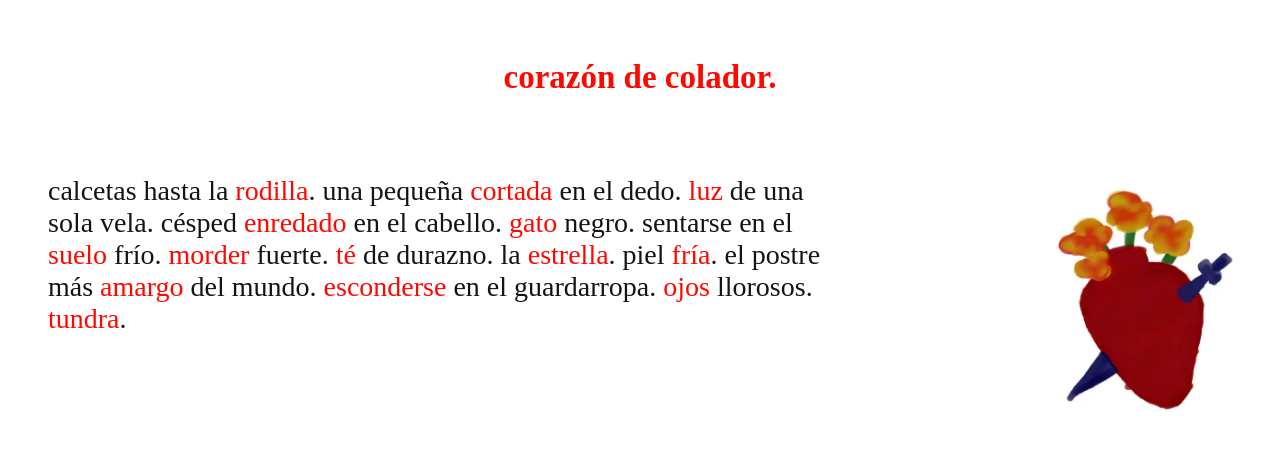
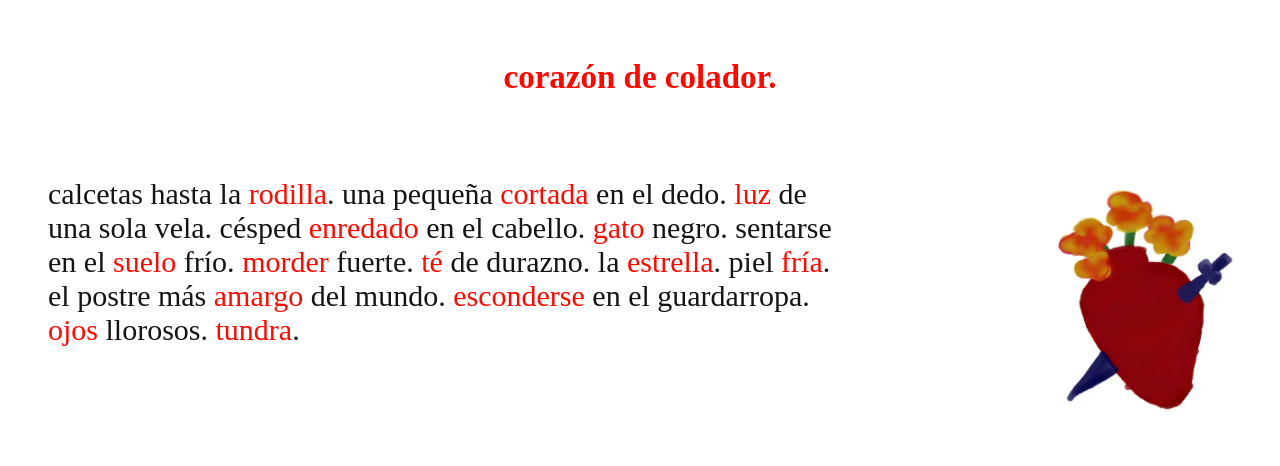
Before and after one commit to supersticiosa/piel_fria.github.io, a plain HTML site: page index.html in a window 1280 px wide. Drawn offline with Linux system fonts and the light colour scheme.

Commit message:
Update index.html

```diff
--- a/index.html
+++ b/index.html
@@ -9,14 +9,14 @@
 color: #141414;
 font-family: times new roman;
 text-decoration: none;
-font-size: 28px;
+font-size: 30px;
 }
 
 .link {
 color: #ff0800;
 font-family: times new roman;
 text-decoration: none;
-font-size: 28px;
+font-size: 30px;
 }
 
 .alinea {
@@ -24,7 +24,7 @@ text-align: left;
 width: 63%;
 margin-left: 40;
 font-family: times new roman;
-font-size: 28px;
+font-size: 30px;
 color: #141414;
 }
 
```
